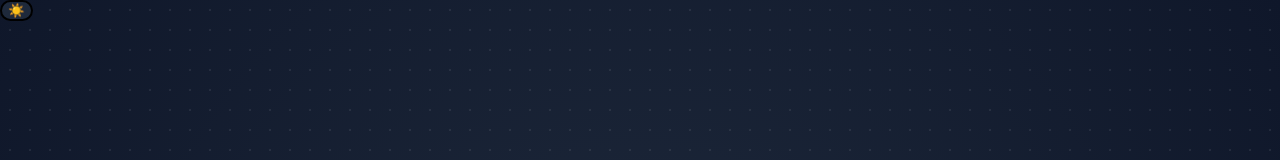
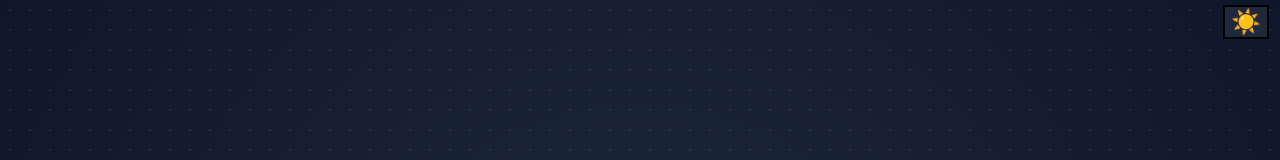
Before and after one commit to Paulinojr/slideshow-challenge, a React (Vite) app: page /slide1 in a window 1280 px wide. Shown: the top 160 px of the page. Built offline with nearby package versions, Linux system fonts and the light colour scheme.

Commit message:
fix: adjust theme switch positioning

```diff
--- a/src/App.jsx
+++ b/src/App.jsx
@@ -24,7 +24,7 @@ function AppContent() {
 
 
   return (
-    <>
+    <div className="relative w-screen h-screen z-10 bg-black/50 text-4xl">
       <ThemeSwitcher theme={theme} toggleTheme={toggleTheme} />
 
       <div
@@ -36,7 +36,7 @@ function AppContent() {
           <Route path="/slide1" element={<Slide1 theme={theme} />} />
         </Routes>
       </div>
-    </>
+    </div>
   );
 }
 
--- a/src/components/ThemeSwitcher.jsx
+++ b/src/components/ThemeSwitcher.jsx
@@ -2,9 +2,9 @@ export default function ThemeSwitcher({ theme, toggleTheme }) {
   return (
     <button
       onClick={toggleTheme}
-      className={`fixed z-10 cursor-pointer bottom-10 right-10 p-4 border-2 border-gray-300 ${
+      className={`absolute z-10 top-0 right-px mt-[5px] mr-[10px] size-24 text-[24px] cursor-pointer p-4 border-2 border-gray-300 ${
         theme === "light" ? "bg-white/50" : "bg-[rgb(30,41,59)]"
-      } hover:bg-white/70 rounded-full shadow-lg text-black transition duration-300 ease-in-out transform hover:scale-105 text-4xl w-16 h-16 flex items-center justify-center`}
+      } hover:bg-white/70 shadow-lg text-black transition duration-300 ease-in-out transform hover:scale-105 flex items-center justify-center`}
     >
       {theme === "light" ? "🌙" : "☀️"}
     </button>
```
